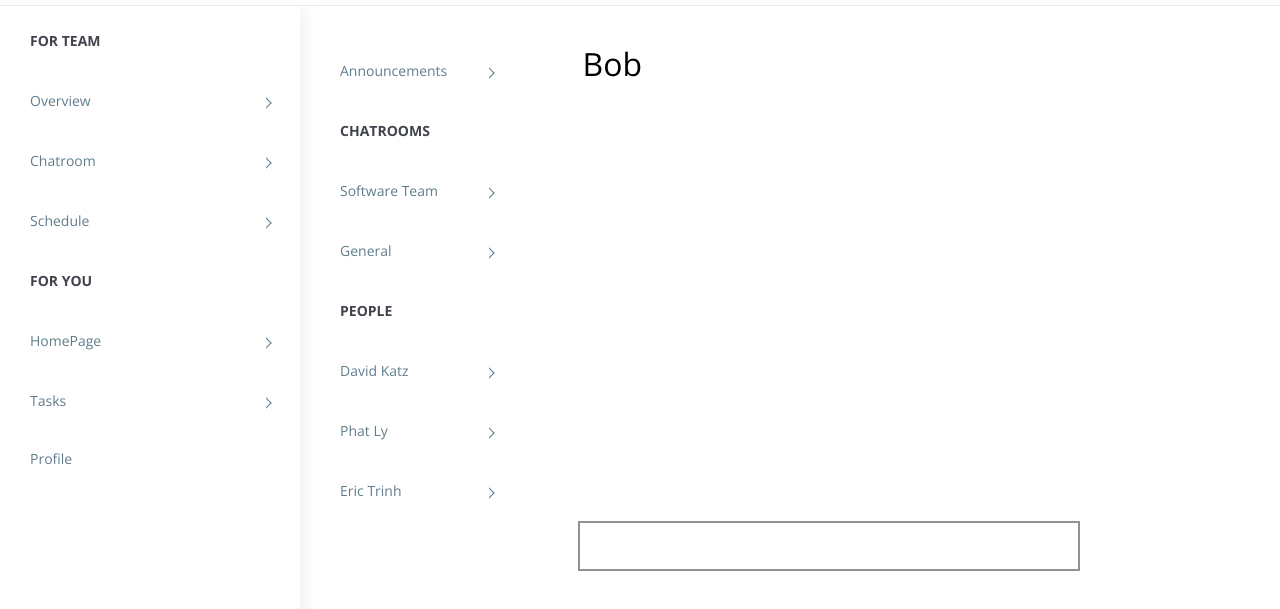
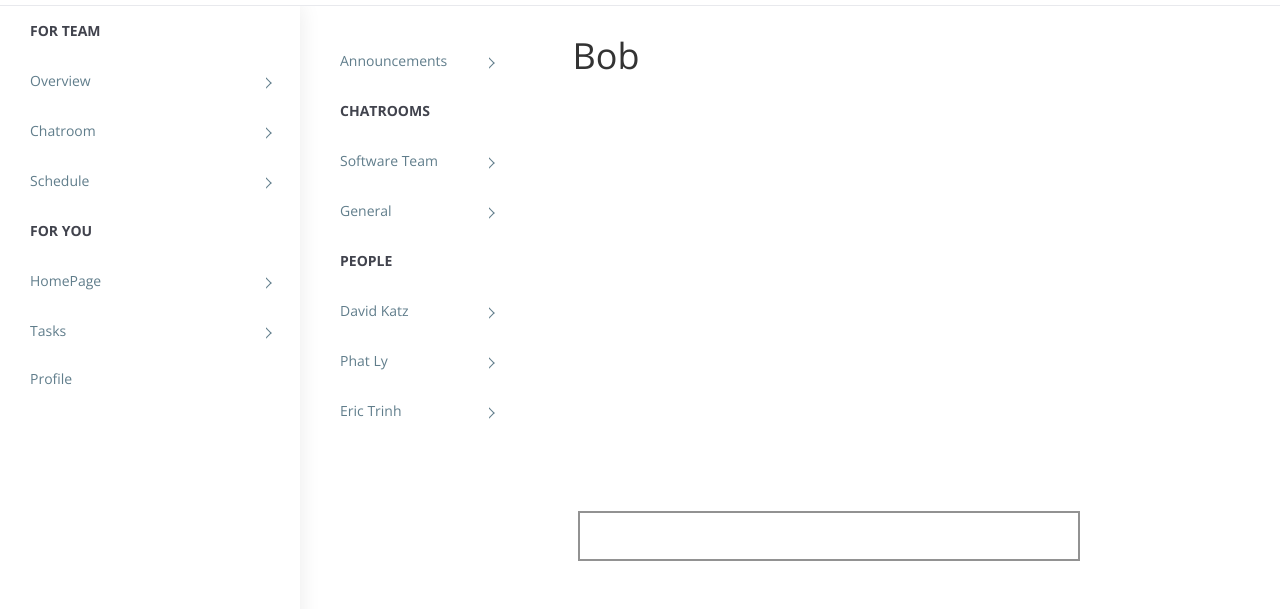
Before and after one commit to XU-YaoKun/team-plus-plus, a website: page index.html in a window 1280 px wide. Shown: the part 49-658 px from the top of the page. Drawn offline with nearby package versions, Linux system fonts and the light colour scheme.

Commit message:
modify inconsistence

```diff
--- a/ChatStyle.css
+++ b/ChatStyle.css
@@ -2,17 +2,6 @@ body {
   overflow-x: hidden;
   margin: 0;
   height: 100vh;
-}
-
-h1 {
-  position: relative;
-  top: 0;
-  color: black;
-  font-size: 2em;
-  margin: 10px;
-  width: 100%;
-  font-weight: 500;
-
 }
 
 li {
@@ -20,7 +9,6 @@ li {
   width: 100%;
   height: auto;
   height: 50px;
-  margin-top: 10px;
 }
 
 .mainApp {
```
Also changed, not shown: HomePage.html (+13 -8 lines).
